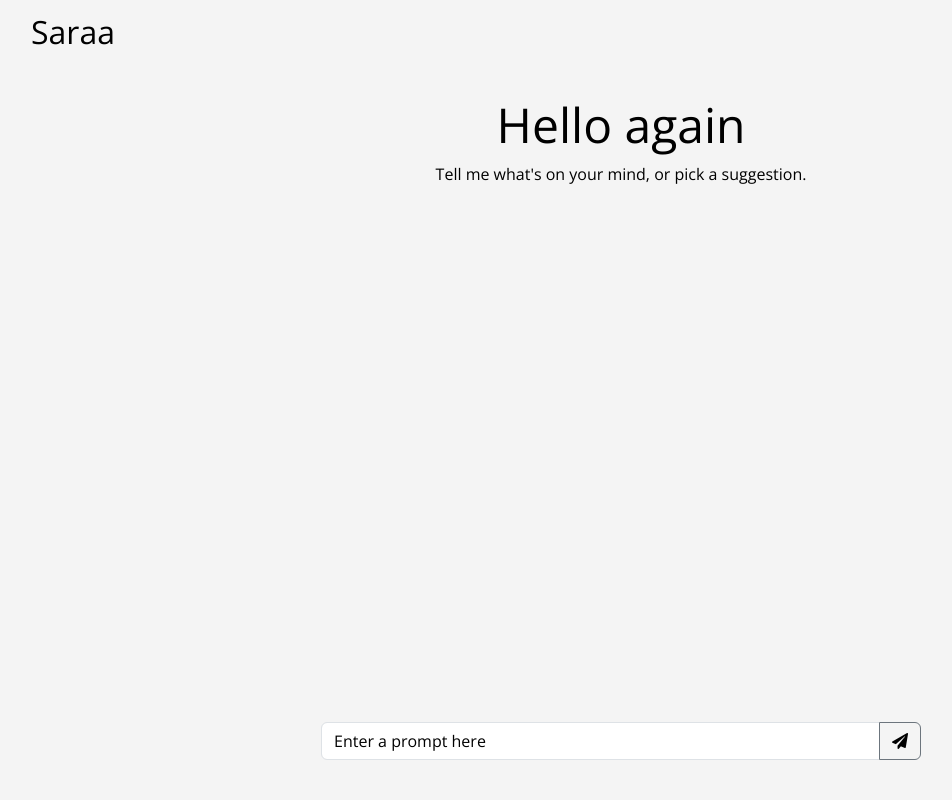
After one commit to Strangahhh/DSTOOLBOX_GROUP_PROJECT, a Django app: page /response in a window 1280 px wide. The commit adds this page. Shown: the whole page, without its empty margins (19-971 px from the left). Run offline with Django 4.2, Linux system fonts and the light colour scheme.

```diff
--- a/DSSI_DSTOOLBOX_GroupProject/Googlelogin/static/Googlelogin/css/home_page.css
+++ b/DSSI_DSTOOLBOX_GroupProject/Googlelogin/static/Googlelogin/css/home_page.css
@@ -8,6 +8,7 @@
 body {
     min-height: 100vh;
     background: #f4f4f4;
+    font-family: 'Open Sans', sans-serif;
 }
 
 .header {
@@ -28,7 +29,9 @@ body {
     font-size: 32px;
     color: rgb(0, 0, 0);
     text-decoration: none;
-    font-weight: 700;
+    font-weight: 500;
+    margin-left: 50px;
+    font-family: 'Open Sans', sans-serif;
 }
 
 .navbar a {
--- /dev/null
+++ b/DSSI_DSTOOLBOX_GroupProject/Googlelogin/static/Googlelogin/css/resx.css
@@ -0,0 +1,156 @@
+body {
+    background: #f4f4f4;
+    color: #000000;
+    font-family: 'Open Sans', sans-serif;
+}
+
+.contrainer {
+    position: relative;
+    height: 100%;
+}
+
+.main-content {
+    padding: 2rem;
+    text-align: center;
+}
+
+.main-content h1 {
+    font-size: 3rem;
+    font-weight: 300;
+    margin-bottom: 0.5rem;
+}
+
+.main-content p {
+    font-size: 1rem;
+    font-weight: 300;
+    margin-bottom: 2rem;
+}
+
+.input-group {
+    max-width: 600px;
+    margin: auto;
+    position: absolute;
+    bottom: 5%;
+    left: 0;
+    right: 0;
+}
+
+.input-group-text {
+    background-color: #202020;
+    border: none;
+    color: #ffffff;
+}
+
+.input-group .form-control:focus {
+    box-shadow: none !important;
+}
+
+.form-control {
+    border-color: #000000(255, 255, 255, 0.1);
+    color: #ffffff;
+}
+
+.form-control::placeholder {
+    color: #000000;
+}
+
+.btn-outline-secondary {
+    border-color: #ffffff(255, 255, 255, 0.1);
+    color: #000000;
+}
+
+.btn-outline-secondary:hover {
+    background-color: #ffffff;
+    color: #121212;
+}
+
+
+
+/* .sidebar {
+    height: 100%;
+    width: 250px;
+    position: fixed;
+    z-index: 1;
+    top: 0;
+    left: 0;
+    background-color: #111;
+    overflow-x: hidden;
+    padding-top: 20px;
+} */
+
+
+.top-right-icons {
+    position: absolute;
+    right: 1rem;
+    top: 1rem;
+}
+
+.top-right-icons img {
+    margin-left: 10px;
+}
+
+.Logo {
+    font-size: 32px;
+    color: rgb(0, 0, 0);
+    text-decoration: none;
+    font-weight: 500;
+    margin-left: 50px;
+    font-family: 'Open Sans', sans-serif;
+}
+
+.profile :hover {
+    border: 2px solid rgb(49, 49, 49);
+}
+
+.profile img {
+    margin-right: 50px;
+    border-radius: 100%;
+}
+
+.menu {
+    font-style: normal;
+    width: 200px;
+    border-color: #ffffff(255, 255, 255, 0.1);
+    box-shadow: 0 4px 8px rgba(0, 0, 0, 0.1);
+    position : absolute;
+    right: 0;
+    margin-right: 50px;
+    top: 60px;
+    border-radius: 12px;
+    background: white;
+    list-style-type: none;
+    transition: max-height 0.5s, opacity 0.5s ease-out;
+    max-height: 0;
+    opacity: 0;
+    overflow: hidden;
+}
+.menu,
+.menu * {
+    font-style: normal !important;
+}
+
+.menu.active {
+    max-height: 10em;
+    opacity: 1;
+    overflow: visible;
+}
+
+.profile-dropdown-list.active {
+    max-height: 500px;
+}
+
+.profile-dropdown-list-item {
+    padding: .5rem 0 0.25rem 1rem;
+}
+
+.profile-dropdown-list-item a {
+    align-items: center;
+    text-decoration: none;
+    font-size: 1rem;
+    font-weight: 500;
+    color: #000000;
+}
+
+.profile-dropdown-list-item:hover {
+    padding-left: 1.5rem;
+}
--- /dev/null
+++ b/DSSI_DSTOOLBOX_GroupProject/Googlelogin/static/Googlelogin/js/resx.js
@@ -0,0 +1,10 @@
+document.addEventListener('DOMContentLoaded', (event) => {
+    function toggle() {
+        let profileDropdownList = document.querySelector(".menu");
+        profileDropdownList.classList.toggle("active");
+    }
+
+    // Attach the toggle function to the profile element
+    let profileElement = document.querySelector(".profile");
+    profileElement.addEventListener('click', toggle);
+});
--- /dev/null
+++ b/DSSI_DSTOOLBOX_GroupProject/Googlelogin/templates/Googlelogin/resx.html
@@ -0,0 +1,70 @@
+<!DOCTYPE html>
+<html lang="en">
+
+<head>
+  <meta charset="UTF-8">
+  <meta name="viewport" content="width=device-width, initial-scale=1.0">
+  <title>Chat Interface</title>
+  <link crossorigin="anonymous" href="https://cdn.jsdelivr.net/npm/bootstrap@5.3.2/dist/css/bootstrap.min.css"
+    integrity="sha384-T3c6CoIi6uLrA9TneNEoa7RxnatzjcDSCmG1MXxSR1GAsXEV/Dwwykc2MPK8M2HN" rel="stylesheet">
+  <link href="https://fonts.googleapis.com/css2?family=Open+Sans:wght@300;400&display=swap" rel="stylesheet">
+  <link href="https://cdnjs.cloudflare.com/ajax/libs/font-awesome/5.15.3/css/all.min.css" rel="stylesheet">
+  {% load static %}
+  <link rel="stylesheet" type="text/css" href="{% static 'Googlelogin/css/resx.css' %}">
+  <script src="{% static 'Googlelogin/js/resx.js' %}"></script>
+  <link href="https://fonts.googleapis.com/css2?family=Open+Sans:wght@300;400&display=swap" rel="stylesheet">
+</head>
+
+<body>
+  <div class="sidebar">
+  </div>
+  <nav class="navbar">
+    <div class="Logo">
+      Saraa
+    </div>
+    <div class="account">
+      <div class="profile"">
+        {% if request.session.user_data %}
+        <img alt="Profile icon placeholder" height="38" src="{{ request.session.user_data.picture }}" width="38" />
+        {% endif %}
+      </div>
+      <div class="menu"onclick="toggle()"">
+        <li class="profile-dropdown-list-item">
+          <a href="#">
+            <i class="">
+              Setting
+            </i>
+          </a>
+        </li>
+        <li class="profile-dropdown-list-item">
+          <a href="#">
+            <i class="">
+              Help
+            </i>
+          </a>
+        </li>
+        <li class="profile-dropdown-list-item">
+          <a href="/sign-out">
+            <i class="">
+              Sign Out
+            </i>
+          </a>
+        </li>
+      </div>
+    </div>
+  </nav>
+  <div class="main-content">
+    <h1>Hello again</h1>
+    <p>Tell me what's on your mind, or pick a suggestion.</p>
+    <div class="input-group">
+      <input aria-describedby="button-addon2" aria-label="Recipient's username" class="form-control"
+        placeholder="Enter a prompt here" type="text">
+      <button class="btn btn-outline-secondary" id="button-addon2" type="button">
+        <i class="fas fa-paper-plane"></i>
+      </button>
+    </div>
+  </div>
+  </div>
+</body>
+
+</html>
--- a/DSSI_DSTOOLBOX_GroupProject/Googlelogin/templates/Googlelogin/sign_in.html
+++ b/DSSI_DSTOOLBOX_GroupProject/Googlelogin/templates/Googlelogin/sign_in.html
@@ -15,6 +15,7 @@
         <p>Hi {{ request.session.user_data.given_name }} 🙂</p>
         <p>Your email is {{ request.session.user_data.email }}</p>
         <img src="{{ request.session.user_data.picture }}" alt="User picture">
+        <p>Click here to <a href="/response">Chat page</a></p>
         <p>Click here to <a href="/sign-out">Sign out</a></p>
     </div>
     {% else %}
@@ -30,7 +31,7 @@
             <hr class="left"/> OR <hr class="right"/>
         </div>
         <div id="g_id_onload"
-            data-client_id="669000009206-8s3lbuikfteh47703e4nchosvios9dj9.apps.googleusercontent.com"
+            data-client_id="43037350899-7haccjpnib35g9265340q9hig1ktopgg.apps.googleusercontent.com"
             data-context="signin"
             data-ux_mode="redirect"
             data-login_uri="http://localhost:8000/auth-receiver"
--- a/DSSI_DSTOOLBOX_GroupProject/Googlelogin/urls.py
+++ b/DSSI_DSTOOLBOX_GroupProject/Googlelogin/urls.py
@@ -5,5 +5,6 @@ urlpatterns = [
     path('', views.home_page, name='home_page'),
     path('sign-in', views.sign_in, name='sign_in'),
     path('sign-out', views.sign_out, name='sign_out'),
+    path('response', views.response, name='response'),
     path('auth-receiver', views.auth_receiver, name='auth_receiver'),
 ]
--- a/DSSI_DSTOOLBOX_GroupProject/Googlelogin/views.py
+++ b/DSSI_DSTOOLBOX_GroupProject/Googlelogin/views.py
@@ -32,9 +32,12 @@ def auth_receiver(request):
     # You could also authenticate the user here using the details from Google (https://docs.djangoproject.com/en/4.2/topics/auth/default/#how-to-log-a-user-in)
     request.session['user_data'] = user_data
 
-    return redirect('home_page')
+    return redirect('response')
 
 
 def sign_out(request):
     del request.session['user_data']
     return redirect('home_page')
+
+def response(request):
+    return render(request, 'Googlelogin/resx.html')
```
Also changed, not shown: DSSI_DSTOOLBOX_GroupProject/Googlelogin/static/Googlelogin/css/response.css (added, +64 -0 lines), DSSI_DSTOOLBOX_GroupProject/Googlelogin/templates/Googlelogin/home_page.html (+6 -3 lines), DSSI_DSTOOLBOX_GroupProject/Googlelogin/templates/Googlelogin/response.html (added, +36 -0 lines).
